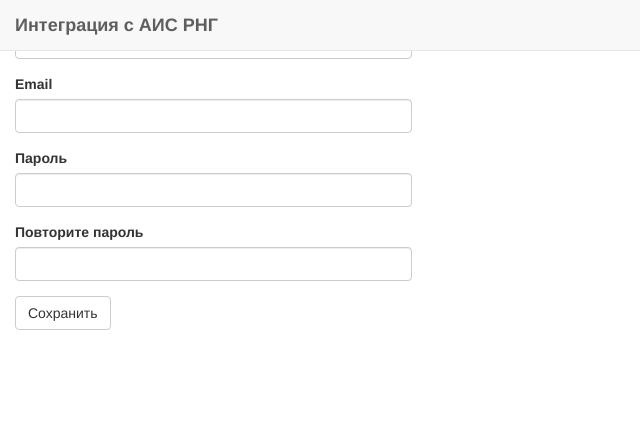
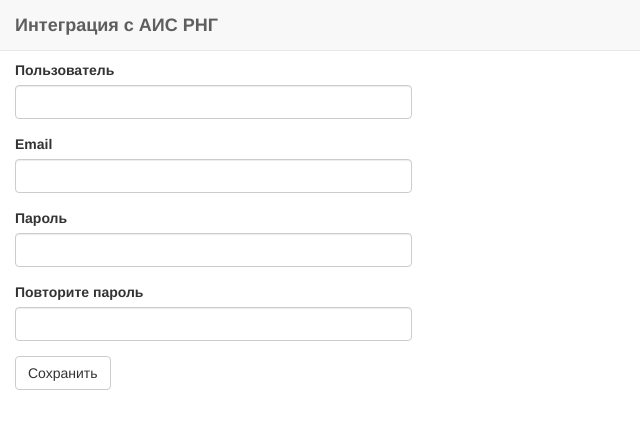
Before and after one commit to AlexKolykhalov/integration, a Flask app: page /auth/register in a window 1280 px wide. Shown: the top 429 px of the page, without its empty margins (0-640 px from the left). Run offline with Flask 3, Linux system fonts and the light colour scheme; some libraries are stand-ins or nearby versions.

Commit message:
2_commit_28_05_2019

```diff
--- a/app/templates/auth/register.html
+++ b/app/templates/auth/register.html
@@ -2,7 +2,15 @@
 {% import 'bootstrap/wtf.html' as wtf %}
 
 {% block index_content %}
-    <div class="container-fluid">
+    <div class="container-fluid" style="margin-top:60px">
+        <!-- подумать над правильностью (убрать задвоенность в login.html) -->
+        {% with messages = get_flashed_messages() %}
+            {% if messages %}
+                {% for message in messages %}
+                    <div class="alert alert-info" role="alert">{{ message }}</div>
+                {% endfor %}
+            {% endif %}
+        {% endwith %}
         <div class="row">
             <div class="col-md-4">
                 {{ wtf.quick_form(form) }}
--- a/app/templates/base.html
+++ b/app/templates/base.html
@@ -39,13 +39,6 @@
 {% endblock %}
 
 {% block content %}
-    {% with messages = get_flashed_messages() %}
-        {% if messages %}
-            {% for message in messages %}
-                <div class="alert alert-info" role="alert">{{ message }}</div>
-            {% endfor %}
-        {% endif %}
-    {% endwith %}
     {% block index_content %}
     {% endblock %}
 {% endblock %}
```
Also changed, not shown: app/templates/auth/login.html (+9 -1 lines).
